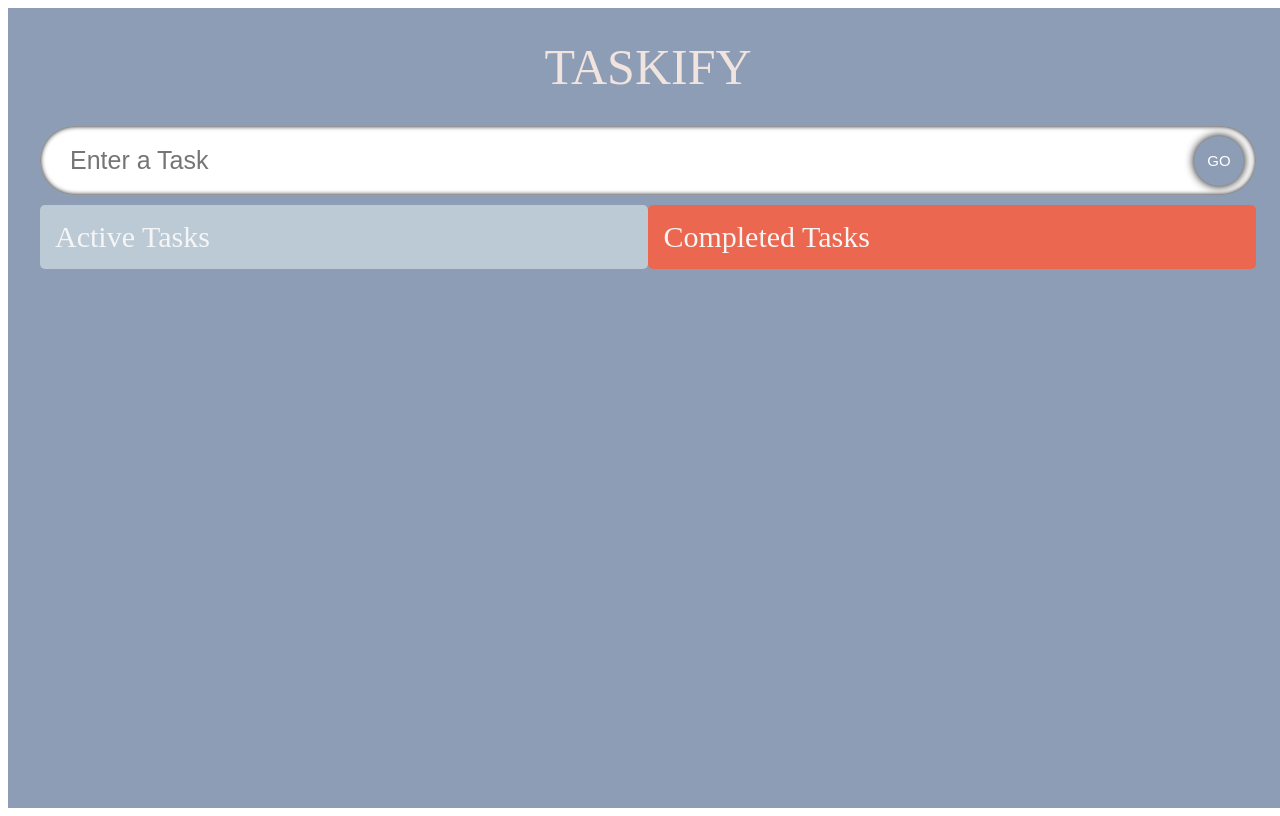
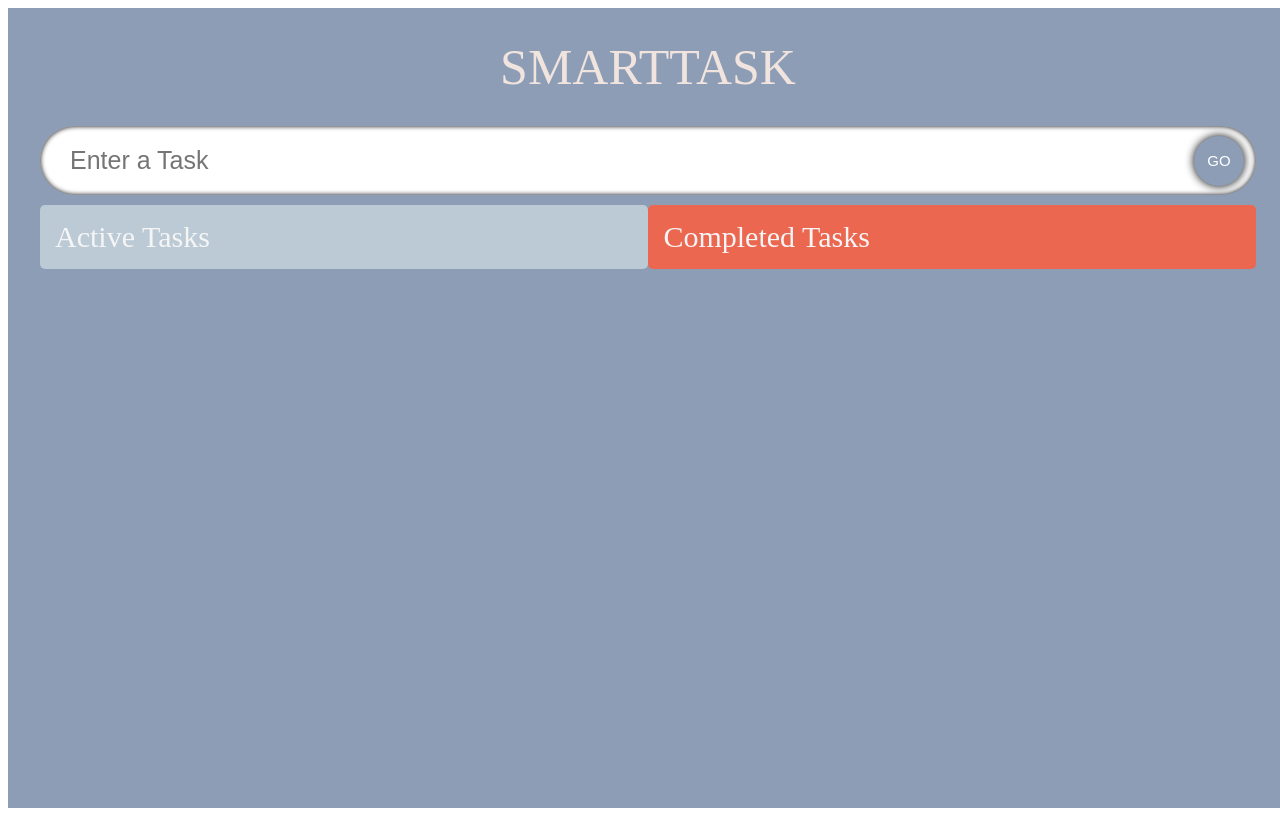
Before and after one commit to claudiaLisboa/-my-appTypeScript, a React (Create React App) app: page / in a window 1280 px wide. Built offline with nearby package versions, Linux system fonts and the light colour scheme; a web font is replaced by a local one.

Commit message:
modified headding name

```diff
--- a/src/App.tsx
+++ b/src/App.tsx
@@ -62,7 +62,7 @@
    return (
      <DragDropContext onDragEnd={onDragEnd}>
        <div className="App">
-         <span className="heading">Taskify</span>
+         <span className="heading">SmartTask </span>
          <InputFeild todo={todo} setTodo={setTodo} handleAdd={handleAdd} />
          <TodoList
            todos={todos}
```
